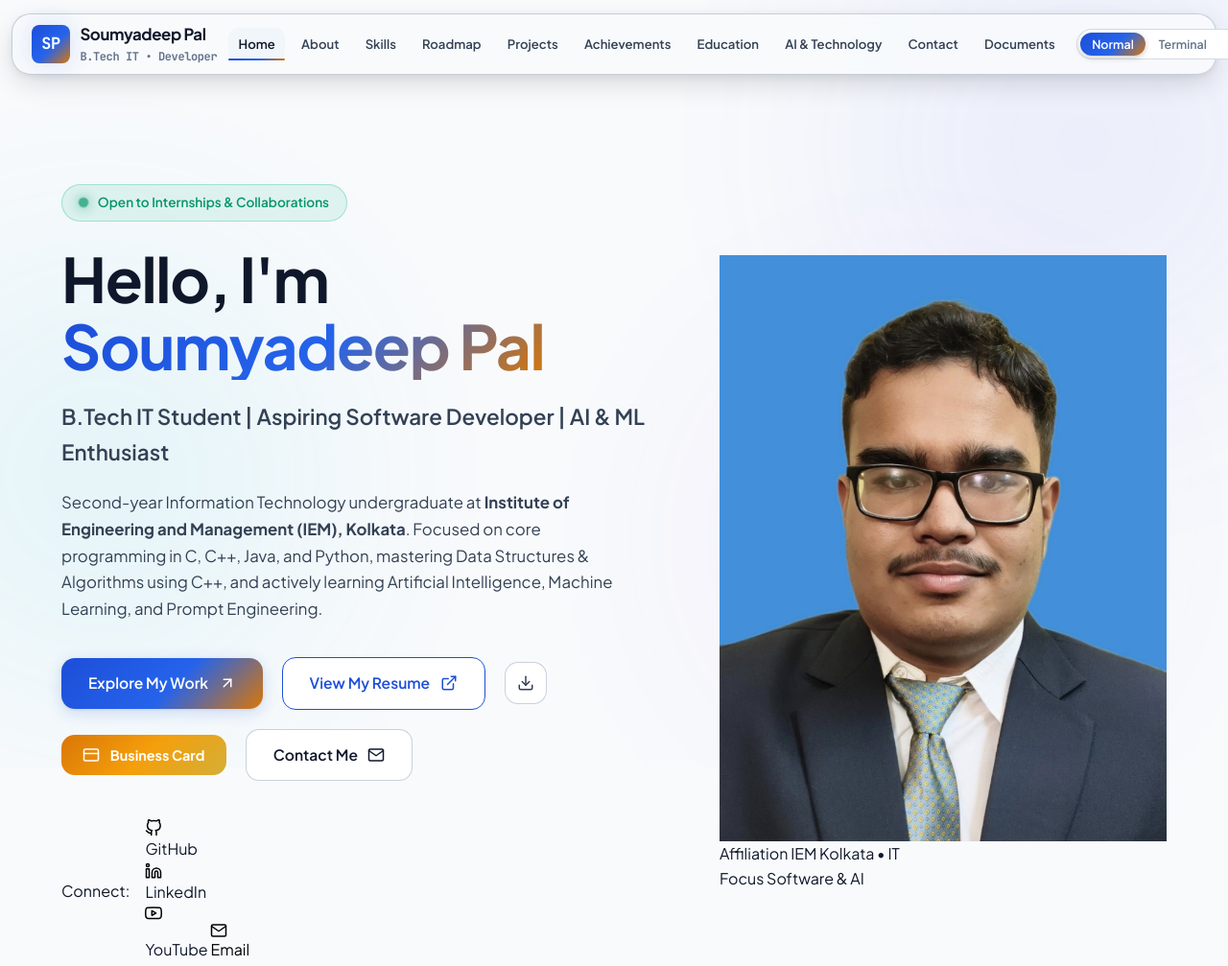
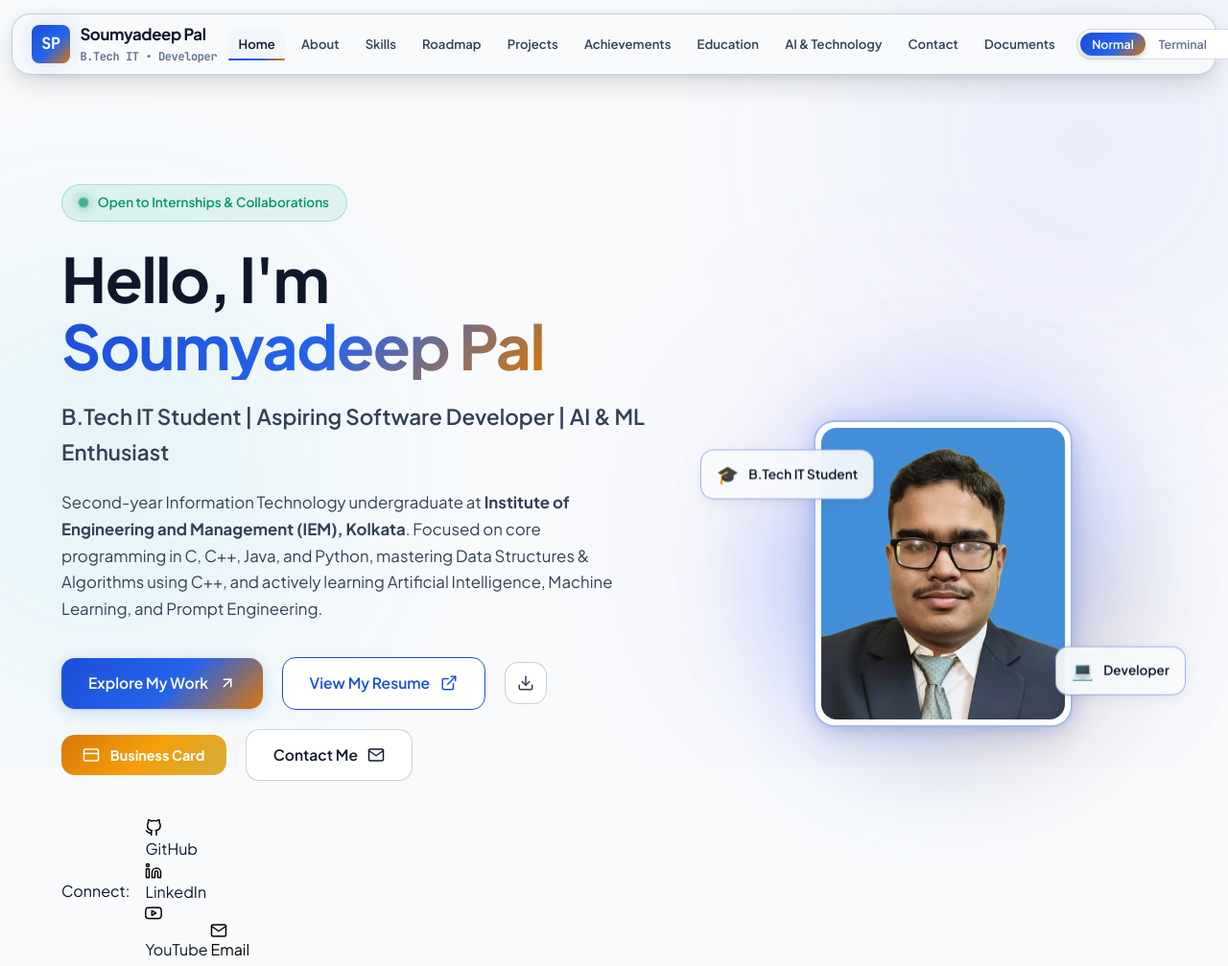
Before and after one commit to SoumyadeepPal2007/SoumyadeepPal2007.github.io, a plain HTML site: page portfolio/index.html in a window 1280 px wide. Shown: the top 1007 px of the page at 96% size. Drawn offline with Linux system fonts and the light colour scheme.

Commit message:
FIX  portfolio with three modes and new features

```diff
--- a/portfolio/css/style.css
+++ b/portfolio/css/style.css
@@ -748,10 +748,10 @@ section {
 .avatar-frame {
   position: relative;
   z-index: 1;
-  width: 320px;
-  height: 380px;
+  width: 270px;
+  height: 320px;
   max-width: 100%;
-  border-radius: 26px;
+  border-radius: 22px;
   padding: 6px;
   background: var(--bg-card);
   border: 2px solid var(--border-highlight);
@@ -771,7 +771,7 @@ section {
   height: 100%;
   object-fit: cover;
   object-position: center 15%;
-  border-radius: 20px;
+  border-radius: 16px;
   background: var(--bg-surface);
   transition: transform var(--transition-normal);
 }
--- a/portfolio/index.html
+++ b/portfolio/index.html
@@ -206,25 +206,23 @@
               </div>
             </div>
 
-            <!-- Right Column: Profile Picture Card -->
-            <div class="hero-visual reveal">
-              <div class="profile-card-wrapper">
-                <div class="profile-card-glow"></div>
-                <div class="profile-card">
-                  <div class="profile-image-container">
-                    <img src="assets/images/profile.jpg" alt="Soumyadeep Pal - Profile Photograph" class="profile-photo" onerror="this.onerror=null; this.src='assets/images/profile-placeholder.svg';" loading="eager">
-                  </div>
-                  <div class="profile-card-footer">
-                    <div class="profile-meta">
-                      <span class="meta-label">Affiliation</span>
-                      <span class="meta-value">IEM Kolkata &bull; IT</span>
-                    </div>
-                    <div class="profile-meta">
-                      <span class="meta-label">Focus</span>
-                      <span class="meta-value">Software &amp; AI</span>
-                    </div>
-                  </div>
-                </div>
+            <!-- Right Column: Profile Photograph & Floating Badges -->
+            <div class="hero-avatar-wrapper reveal">
+              <div class="avatar-backdrop-glow"></div>
+
+              <div class="avatar-frame">
+                <img src="assets/images/profile.jpg" alt="Soumyadeep Pal - Profile Photograph" class="avatar-image" onerror="this.onerror=null; this.src='assets/images/profile-placeholder.svg';" loading="eager">
+              </div>
+
+              <!-- Floating Micro Badges -->
+              <div class="floating-badge badge-1">
+                <span class="badge-icon">🎓</span>
+                <span>B.Tech IT Student</span>
+              </div>
+
+              <div class="floating-badge badge-2">
+                <span class="badge-icon">💻</span>
+                <span>Developer</span>
               </div>
             </div>
           </div>
```
